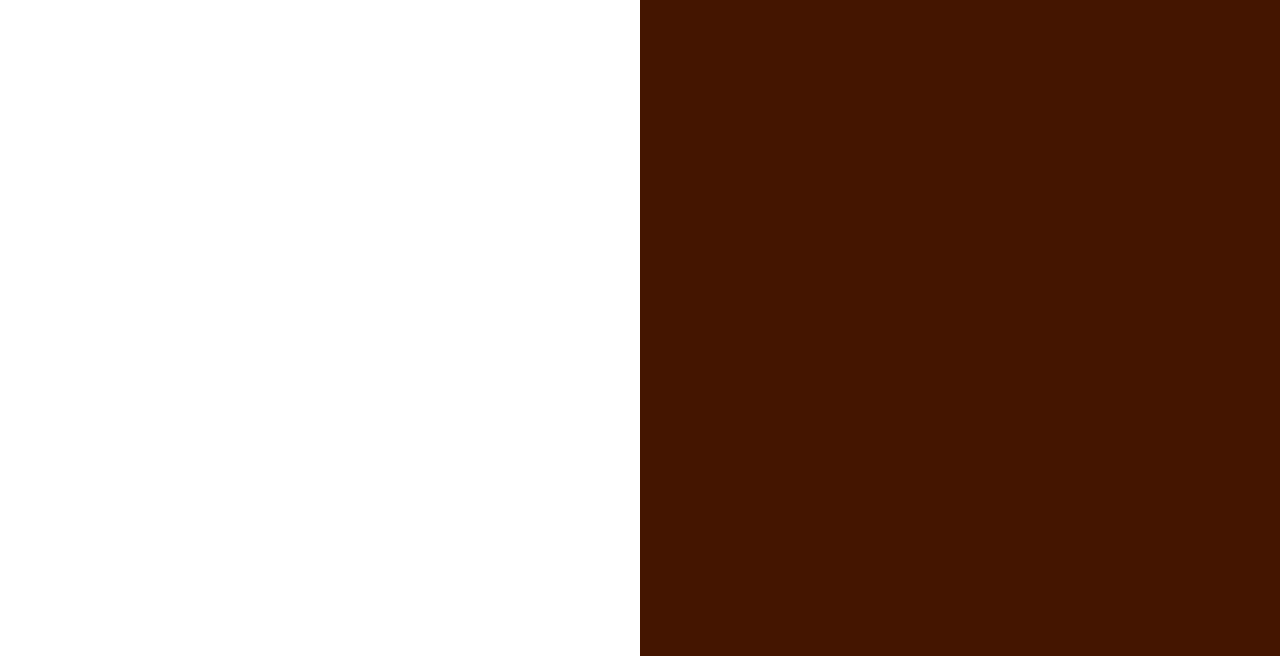
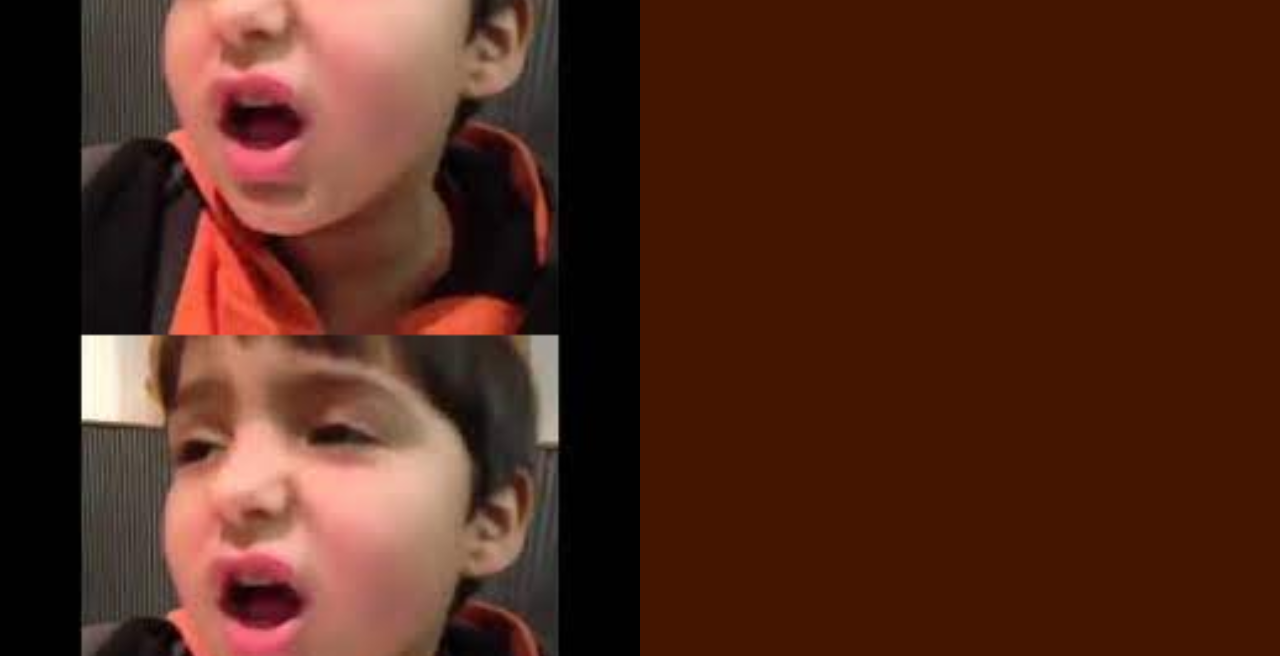
Before and after one commit to heealexx/restaurantPage, a plain HTML site: page index.html in a window 1280 px wide. Shown: the part 144-808 px from the top of the page. Drawn offline with Linux system fonts and the light colour scheme.

Commit message:
Initial dist subtree commit

```diff
--- a/styles.css
+++ b/styles.css
@@ -20,7 +20,7 @@ body {
 }
 
 #left {
-  background-image: url("../src/chipotle-kid.jpeg");
+  background-image: url("./chipotle-kid.jpeg");
   background-size: contain;
   flex: 1;
 }
```
Also changed, not shown: chipotle-kid.jpeg (added).
